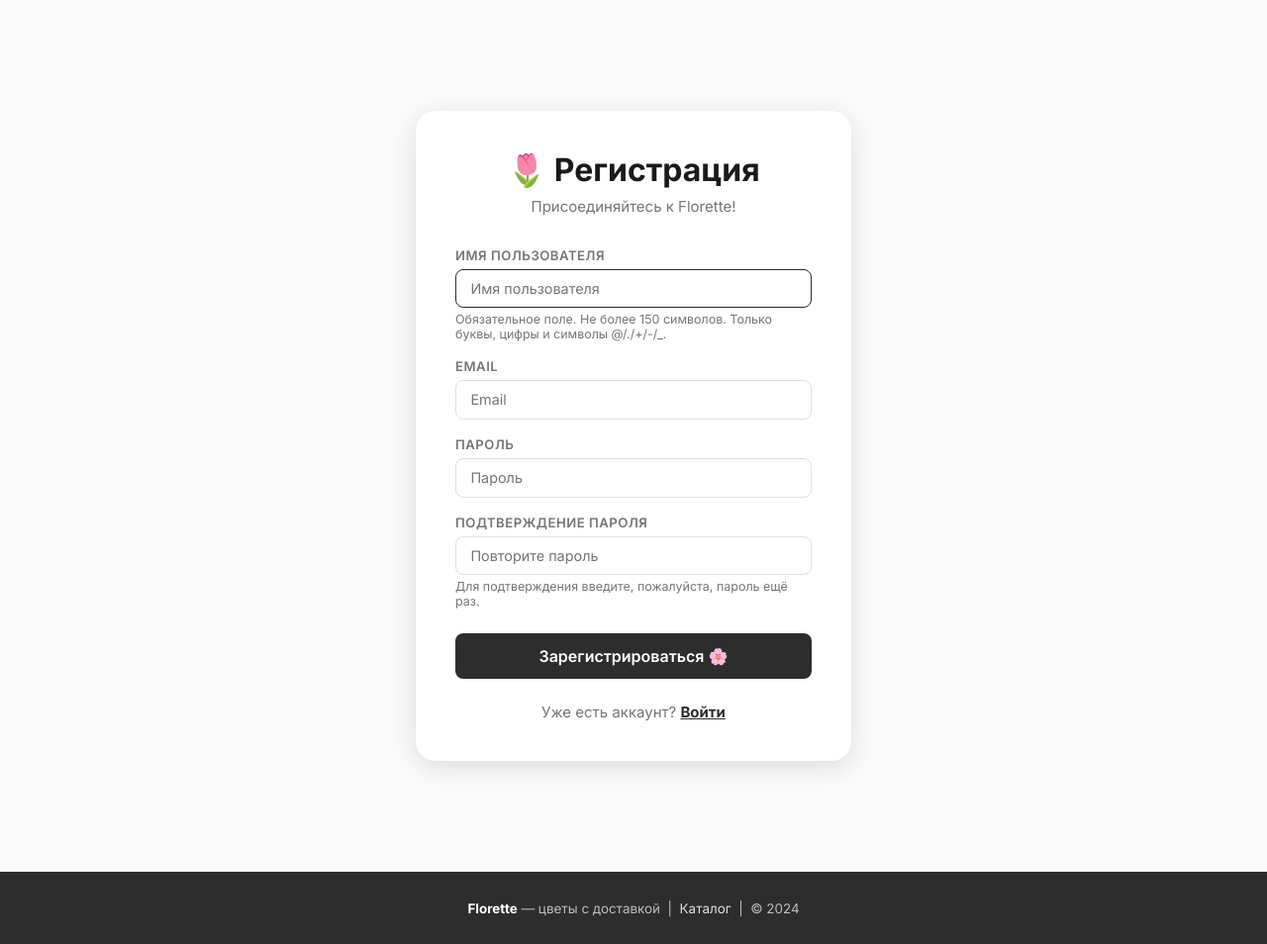
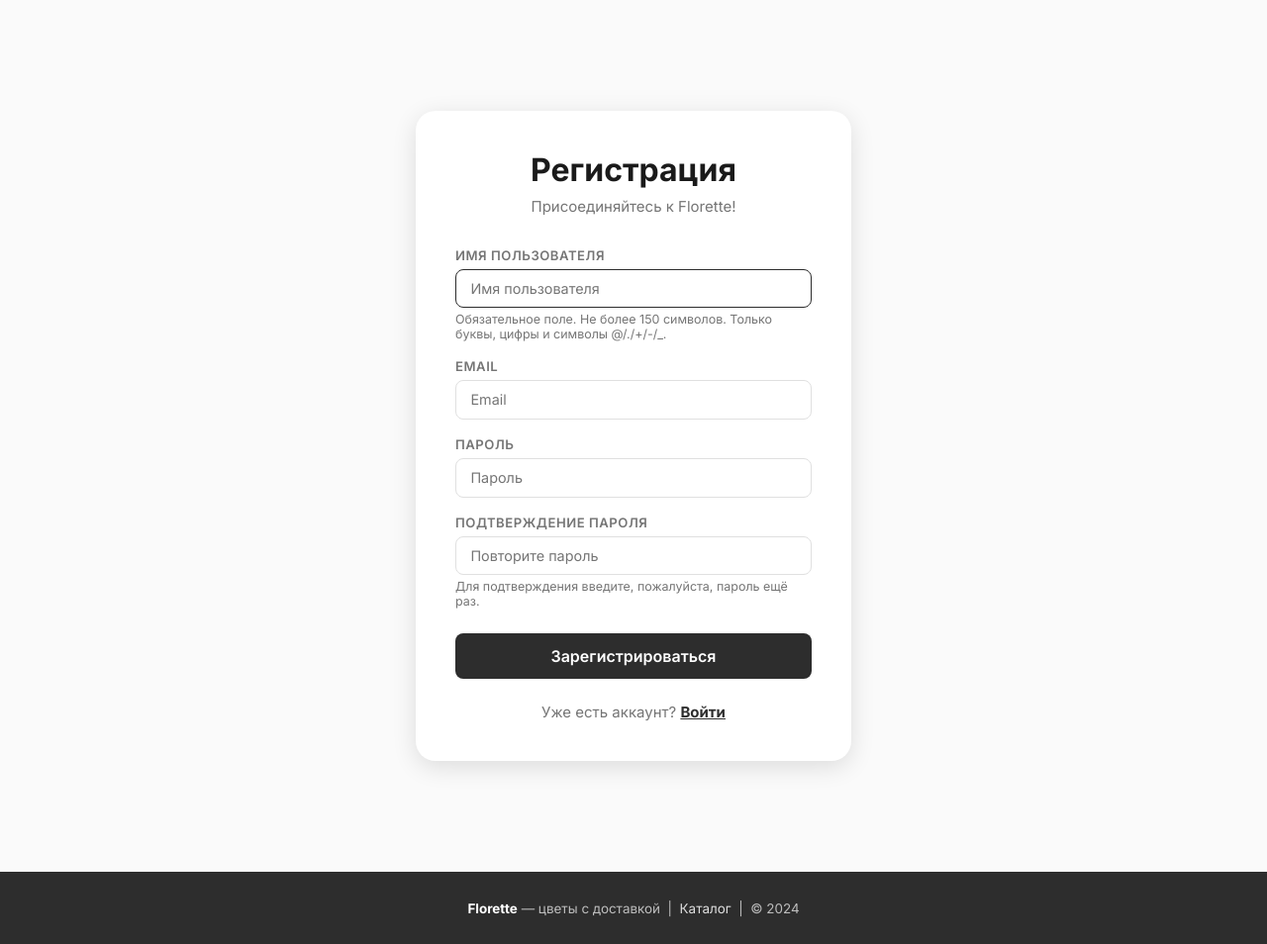
Before and after one commit to Amin-html/Florette, a Django app: page /register/ in a window 1280 px wide. Shown: the part 64-1018 px from the top of the page at 99% size. Run offline with Django 4.2, Linux system fonts and the light colour scheme.

Commit message:
Remove emoji from registration page
Removed emoji from registration title and button text.

```diff
--- a/florette/shop/templates/shop/register.html
+++ b/florette/shop/templates/shop/register.html
@@ -11,7 +11,7 @@
 <section class="section">
 <div class="container">
 <div class="auth-card">
-    <h1 class="auth-title">🌷 Регистрация</h1>
+    <h1 class="auth-title">Регистрация</h1>
     <p class="auth-sub">Присоединяйтесь к Florette!</p>
     <form method="POST">
         {% csrf_token %}
@@ -24,7 +24,7 @@
         </div>
         {% endfor %}
         <button type="submit" class="btn btn-primary" style="width:100%;justify-content:center;padding:0.8rem;font-size:1rem;margin-top:0.5rem;">
-            Зарегистрироваться 🌸
+            Зарегистрироваться
         </button>
     </form>
     <p style="text-align:center;margin-top:1.5rem;color:var(--text-muted);">
```
